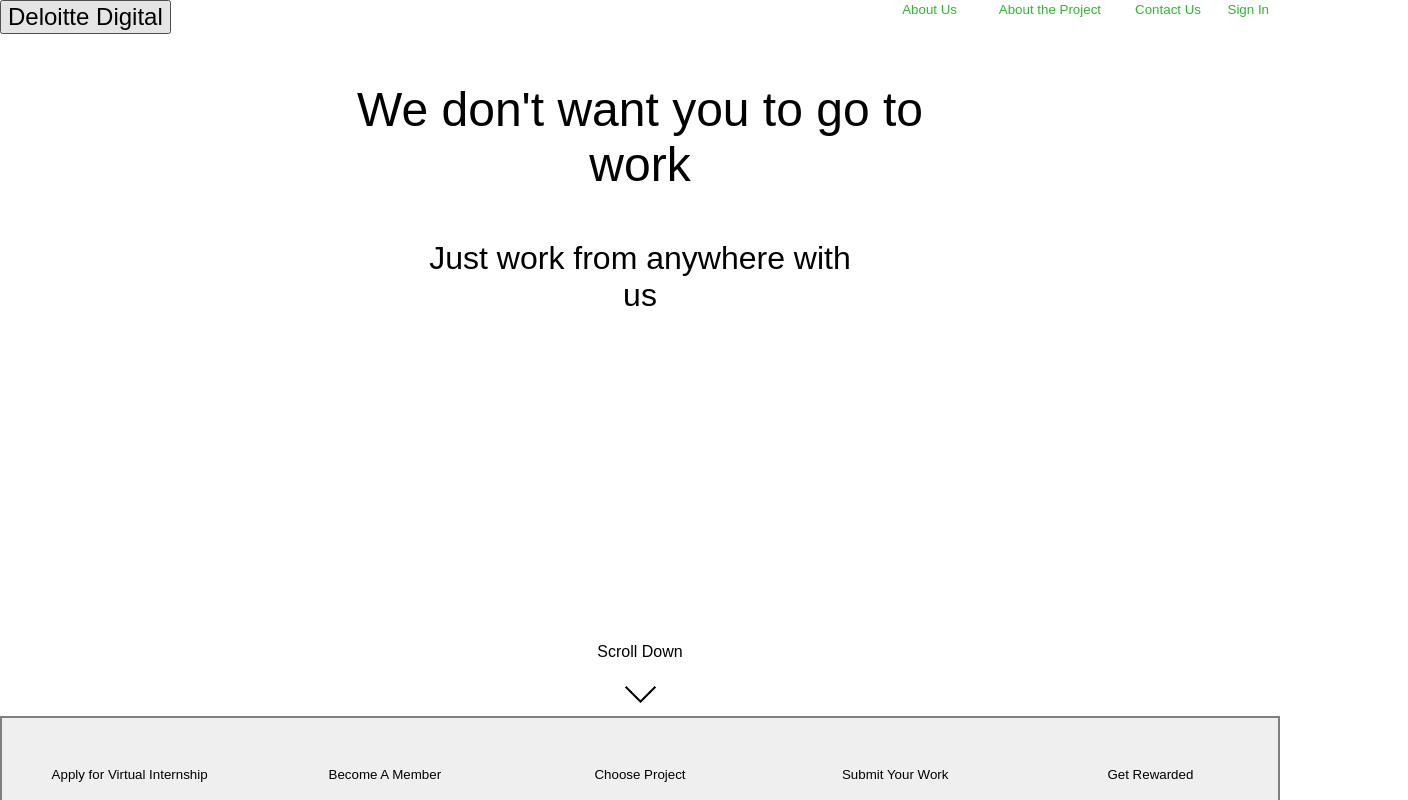
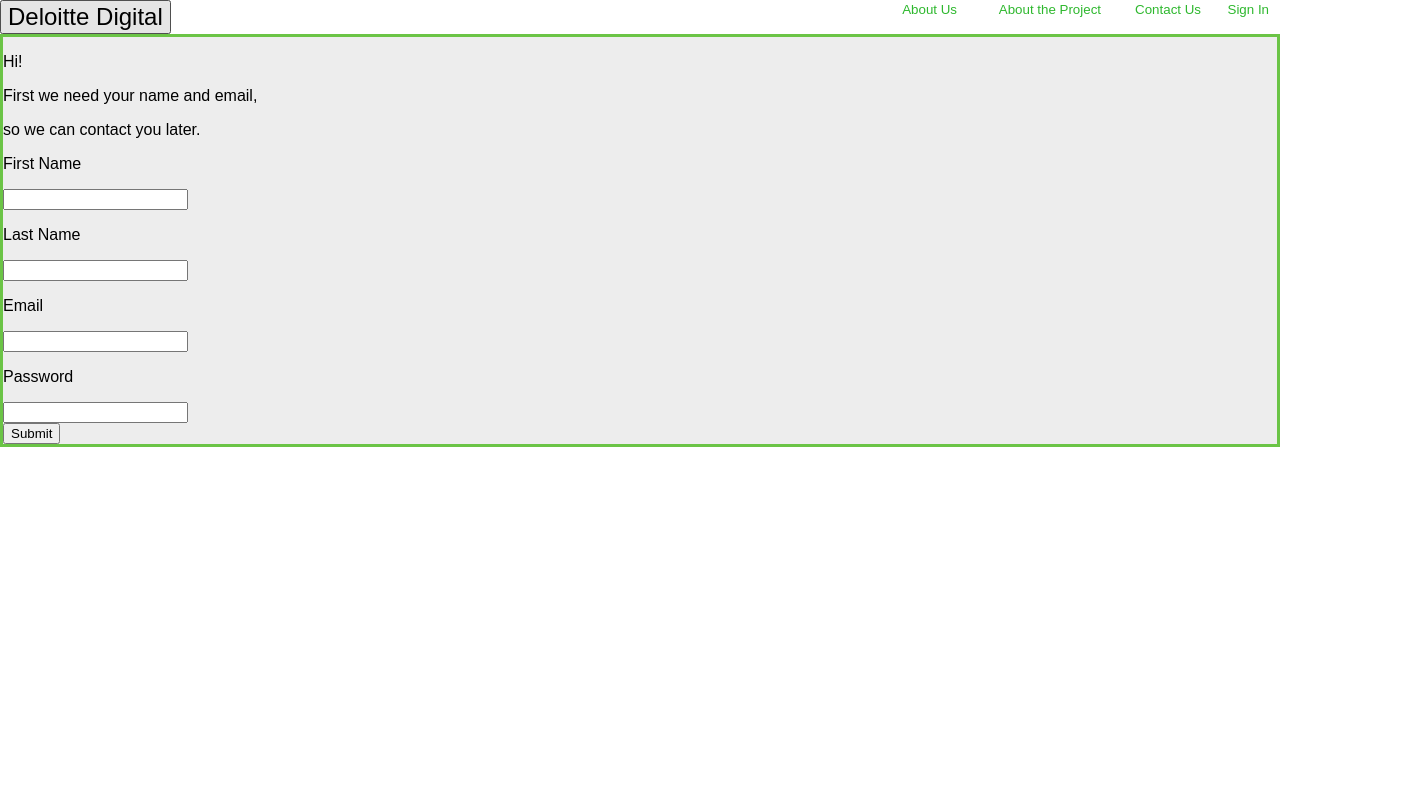
Before and after one commit to mhollings97/DigitalDeloitte, a React (Create React App) app in the folder my-app/: page /signup in a window 1280 px wide. Before the commit this address led to /. Shown: the top 800 px of the page, 1408 px wide, since content can reach past the window. Built offline with nearby package versions, Linux system fonts and the light colour scheme.

Commit message:
cleaned up how the overall app functioned and redirected user to profile after signup

```diff
--- a/my-app/src/App.js
+++ b/my-app/src/App.js
@@ -1,121 +1,110 @@
 import React, { Component } from 'react';
 import './App.css';
-import {BrowserRouter as Router, Link, Route, Redirect} from 'react-router-dom'
+import {
+  BrowserRouter as Router,
+  Route,
+  Link,
+  Switch,
+  Redirect
+} from 'react-router-dom'
 import HomeScreen from './components/Pages/HomeScreen/HomeScreen'
 import AboutUs from './components/Pages/AboutUs/AboutUs'
 import AboutProj from './components/Pages/AboutProj/AboutProj'
 import InputForm from './components/InputForm/InputForm'
 import UserData from './components/UserData/UserData'
+import Header from './components/Buttons/Header/Header'
+import HomeButton from './components/Buttons/Home/HomeButton'
 import TopHeader from './components/Header/TopHeader'
 import SignUp from './components/Pages/SignUp/SignUp'
-
+import UserProfile from './components/Pages/UserProfile/UserProfile'
 class App extends Component {
 constructor(props) {
     super(props);
     this.state = {
-        showAU: false,
-    	showHome: true,
-	showAP: false,
-	showCU: false,
-	showLogOn: false,
-	showSU: false
+		showLogOn: false
 	};
+	this.toggleLog = this.toggleLog.bind(this);
+	this.handleSubmit = this.toggleLog.bind(this);
+}
 
-        this.redirectAU = this.redirectAU.bind(this);
-        this.redirectHome = this.redirectHome.bind(this);
-        this.redirectCU = this.redirectCU.bind(this);
-        this.redirectAP = this.redirectAP.bind(this);
-        this.redirectSU = this.redirectSU.bind(this);
-	this.toggleLog = this.toggleLog.bind(this);
-}
+
         toggleLog(showLogOn) {
             this.setState(prevState => ({
-                showLogOn: !prevState.showLogOn
+                showLogOn: !this.state.showLogOn
           }));
         }
 
-        redirectAU(showAU) {
-            this.setState(prevState => ({
-          	        showAU: true,
-    			showHome: false,
-			showAP: false,
-			showCU: false,
-			showSU: false
-	    }))
+
+
+handleSubmit(event){
+	event.preventDefault();
+	console.log("submit form");
+	fetch('https://private-efbab-vdwregistration.apiary-mock.com/api/v1/user', {
+                method: 'POST',
+                headers : new Headers(),
+                body:JSON.stringify(
+                  {
+                    "firstName": "John",
+                    "lastName": "Doe",
+                    "email": "xyz@mail.com",
+                    "password": "abc123",
                   }
-        redirectHome(showHome) {
-            this.setState(prevState => ({
-          	        showAU: false,
-    			showHome: true,
-			showAP: false,
-			showCU: false,
-			showSU:  false
-          }));
+                )
+        }).then((res) => res.json())
+        .then((data) =>  console.log(data))
+        .catch((err)=>console.log(err));
+	console.log("here");
 }
-	redirectAP(showAP) {
-            this.setState(prevState => ({
-          	        showAU: false,
-    			showHome: false,
-			showAP: true,
-			showCU: false,
-			showSU: false
 
-          }))
-        }
-	redirectCU(showCU) {
-            this.setState(prevState => ({
-          	        showAU: false,
-    			showHome: false,
-			showAP: false,
-			showCU: true,
-			showSU: false
-          }))
-	}
-	redirectSU(showCU) {
-            this.setState(prevState => ({
-          	        showAU: false,
-    			showHome: false,
-			showAP: false,
-			showCU: false,
-			showSU: true,
-			showLogOn: false
-          }))
-	}
 
 render() {
     return (
-    <div>
-	<TopHeader
-		redirectAU = {this.redirectAU}
-		redirectHome = {this.redirectHome}
-		redirectCU = {this.redirectCU}
-		redirectAP = {this.redirectAP}
-		toggleLog = {this.toggleLog}
-	/>
-	{this.state.showLogOn
-		&& <div id = "signIn"> <InputForm redirectSU = {this.redirectSU }/> </div>
-		}
-	{this.state.showLogOn && <div id = "catcher" onClick = {this.toggleLog}/>}
 <Router>
       <div>
-	 {this.state.showHome && <Redirect from = {this.location} to = "/"/>}
-	 <Route exact = {true} path = "/" render={props => <HomeScreen/>} />
+		{this.state.showLogOn
+                	&&
+		<div id = "signIn"> <InputForm linkButton = {
+			<Link to = {'/signup'} >
+				<button onClick ={this.toggleLog}>Need and Account? Click here to sign up!</button>
+			</Link>
+		}/> </div>}
 
-	 {this.state.showAU && <Redirect from = {this.location} to = "/aboutus"/>}
-	 <Route exact = {true} path = "/aboutus" render={props => <AboutUs/>} />
+		{this.state.showLogOn
+                	&&
+		<div id = 'catcher' onClick = {this.toggleLog}/>}
 
-	 {this.state.showCU && <Redirect from = {this.location} to = "/contactus"/>}
-	 <Route exact = {true} path = "/contactus" render={props => <UserData/>} />
 
-	 {this.state.showAP && <Redirect from = {this.location} to = "/abouttheproject"/>}
-	 <Route exact = {true} path = "/abouttheproject" render={props => <AboutProj/>} />
-
-	 {this.state.showSU && <Redirect from = {this.location} to = "/signup"/>}
-	 <Route  path = "/signup" render={props => <SignUp redirectHome = {this.redirectHome}/>}/>
-
+                <div id = "AU">
+                        <Link to = {'/aboutus'} >
+                                <Header title = "About Us" ></Header>
+                        </Link>
+                </div>
+                <div id = "AP">
+                        <Link to = { '/abouttheproject'}>
+                                <Header title = "About the Project"></Header>
+			</Link>
+                </div>
+                <div id = "CU">
+                        <Link to = { '/contactus'}>
+                                <Header title = "Contact Us"></Header>
+                        </Link>
+                </div>
+                <div id = "SI">
+                                <Header func = {this.toggleLog} title = "Sign In"></Header>
+                </div>
+                <div id = "home">
+                        <Link to = {'/'}>
+                        <HomeButton >Deloitte Digital</HomeButton>
+                        </Link>
+    		</div>
+        <Route exact = 'true' path = "/" component= {HomeScreen}/>
+        <Route path = "/aboutus" component= {AboutUs}/>
+	<Route path = '/abouttheproject' component = {AboutProj}/>
+        <Route path = "/signup" component = {SignUp}/>
+        <Route exact = 'true' path = "/userprofile" component = {UserProfile}/>
+        <Route path = "/contactus" component = {UserData}/>
       </div>
 </Router>
-    </div>
   	);
   }
 }
--- a/my-app/src/components/Header/TopHeader.js
+++ b/my-app/src/components/Header/TopHeader.js
@@ -31,8 +31,7 @@ class TopHeader extends Component {
 			</Link>
 		</div>
 		<div id = "SI">
-				<Header func = {this.props.toggleLog} title = "Sign
-In"></Header>
+				<Header func = {this.props.toggleLog} title = "Sign In"></Header>
 		</div>
 		<div id = "home">
 			<Link to = {'/'}>
--- a/my-app/src/components/InputForm/InputForm.js
+++ b/my-app/src/components/InputForm/InputForm.js
@@ -52,7 +52,7 @@ constructor(props) {
             	<input type="submit" value ="Submit"/>
 	    </div>
 	    <div id = "SignUp">
-		    <button onClick = {this.props.redirectSU}>Need an account? Apply for Virtual Interview</button>
+		{this.props.linkButton}
 	    </div>
 	    </div>
         </form>
--- a/my-app/src/components/Pages/SignUp/SignUp.js
+++ b/my-app/src/components/Pages/SignUp/SignUp.js
@@ -2,7 +2,8 @@ import React, {Component} from 'react';
 import InputForm from '../.././InputForm/InputForm'
 import CheckBox from '../.././CheckBox/CheckBox'
 import './SignUp.css'
-
+import {Link, Redirect, Route, BrowserRouter as Router } from 'react-router-dom'
+import UserProfile from '../UserProfile/UserProfile'
 class SignUp extends Component {
 
 constructor(props) {
@@ -13,6 +14,7 @@ constructor(props) {
 		lastName: '',
 		email: '',
 		pw: '',
+		redirect: false
 	}
 	this.handleSubmit = this.handleSubmit.bind(this);
 	this.handleFNChange = this.handleFNChange.bind(this);
@@ -27,7 +29,7 @@ constructor(props) {
 handleSubmit(event){
 event.preventDefault();
 console.log("submit form");
- fetch('https://private-efbab-vdwregistration.apiary-mock.com/api/v1/user', {
+fetch('https://private-efbab-vdwregistration.apiary-mock.com/api/v1/user', {
                 method: 'POST',
                 headers : new Headers(),
                 body:JSON.stringify(
@@ -41,7 +43,8 @@ console.log("submit form");
             }).then((res) => res.json())
             .then((data) =>  console.log(data))
             .catch((err)=>console.log(err));
-
+console.log("here");
+	this.setState({ redirect: true});
 }
 
 handleFNChange(e){
@@ -58,6 +61,16 @@ handlePWChange(e){
 }
 
     render() {
+
+	if(this.state.redirect){
+
+		return (
+		<div>
+				<Redirect to = "/userprofile" />
+
+		</div>
+		)
+	}
 	return (
 	<div>
 	  <div id = "SignUpWrapper">
@@ -86,8 +99,9 @@ handlePWChange(e){
 			<input id = "password" name = "password" value={this.state.pw}
 				onChange={this.handlePWChange}/>
 			<br/>
-
+			<Link to = "userprofile">
 			<button onClick = {this.handleSubmit}> Submit </button>
+			</Link>
 		</form>
 
 	    </div>
```
Lines whose indentation alone changed are shown as unchanged.
